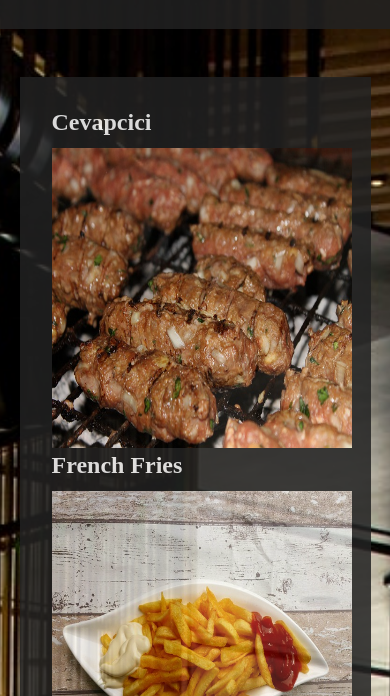
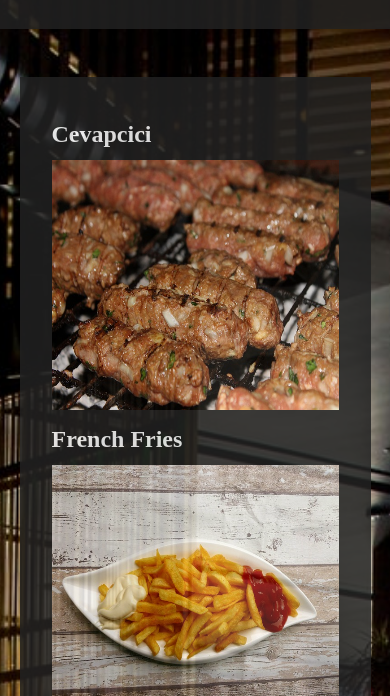
Before and after one commit to PanicS7/restaurant-page, a website built with webpack: page src/template.html in a window 390 px wide. Both pictures are taken after a click on the item "Menu". Shown: the part 148-844 px from the top of the page. Built offline with nearby package versions, Linux system fonts and the light colour scheme.

Commit message:
Fixed responsive style

```diff
--- a/src/styles/menu.scss
+++ b/src/styles/menu.scss
@@ -17,11 +17,17 @@
   .menuItem {
     .dishTitle {
       margin-bottom: 0.5em;
+      margin-top: 0.5em;
     }
 
     img {
       width: 300px;
       height: 300px;
+
+      @media screen and (max-width: 768px) {
+        width: 100%;
+        height: 250px;
+      }
     }
   }
 }
```
